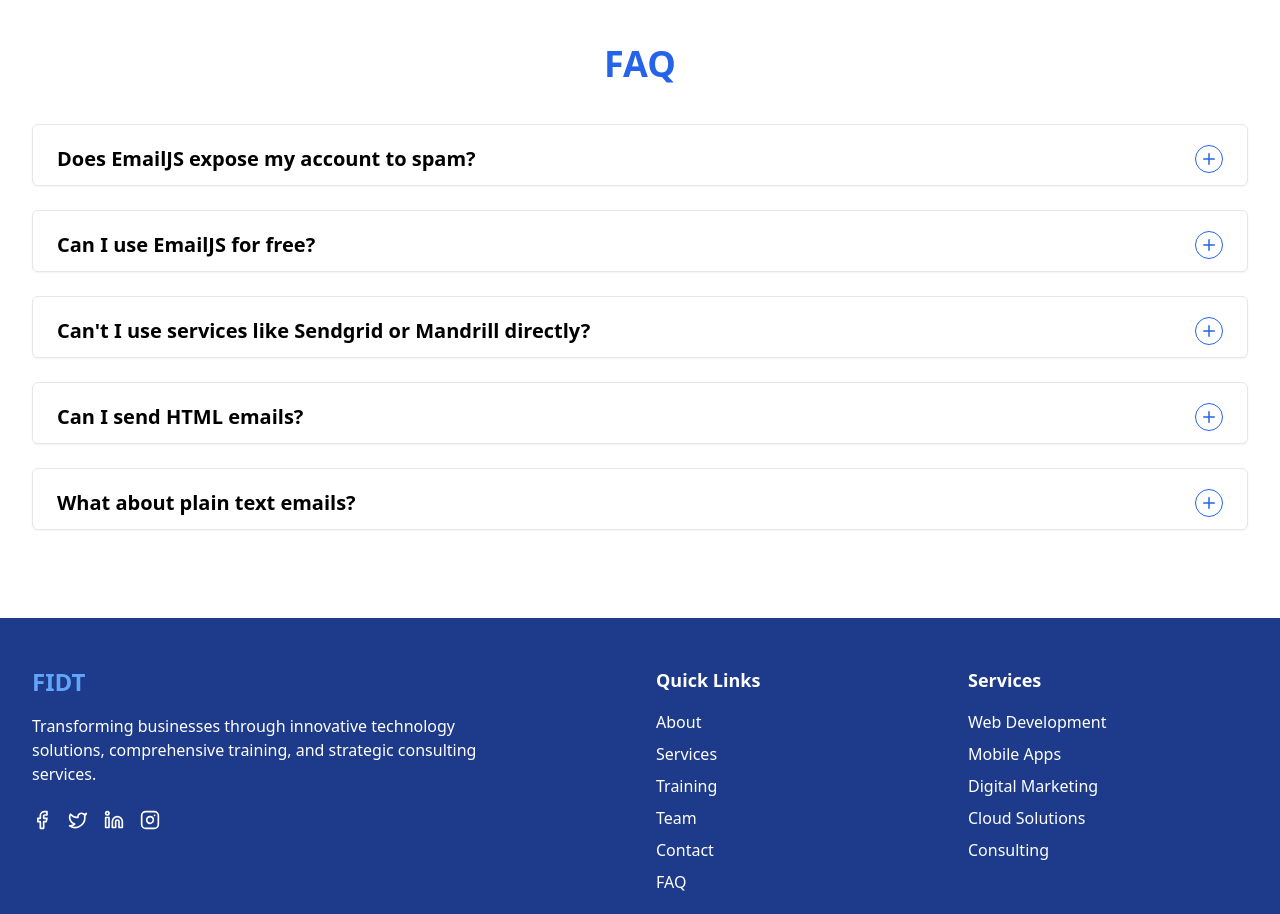
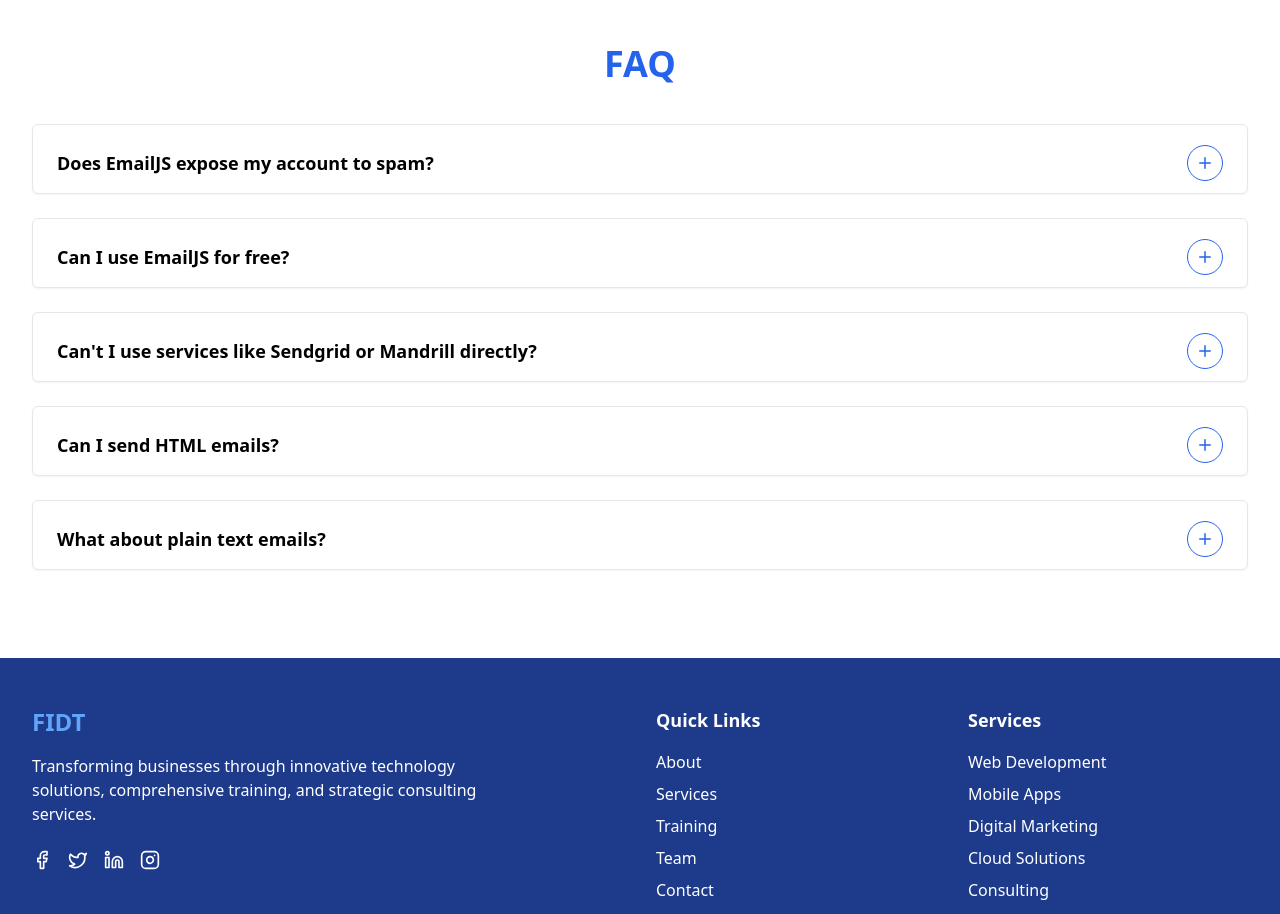
Before and after one commit to huuhoang231103/FIDT-LandingPage, a React (Vite) app: page / in a window 1280 px wide. Shown: the part 5960-6874 px from the top of the page. Built offline with nearby package versions, Linux system fonts and the light colour scheme.

Commit message:
complete

```diff
--- a/src/components/sections/FAQ.jsx
+++ b/src/components/sections/FAQ.jsx
@@ -29,7 +29,7 @@
   }
 ];
 
-// Animation config for section appearance
+// Animation config
 const containerVariants = {
   hidden: {},
   visible: {
@@ -39,7 +39,6 @@
   }
 };
 
-// Animation for each question box
 const itemVariants = {
   hidden: { opacity: 0, y: 30 },
   visible: {
@@ -50,15 +49,11 @@
 };
 
 const FAQ = () => {
-  // Store multiple open indexes
   const [openIndexes, setOpenIndexes] = useState([]);
 
-  // Toggle each index on click
   const toggleIndex = (index) => {
     setOpenIndexes((prev) =>
-      prev.includes(index)
-        ? prev.filter((i) => i !== index)
-        : [...prev, index]
+      prev.includes(index) ? prev.filter((i) => i !== index) : [...prev, index]
     );
   };
 
@@ -71,7 +66,6 @@
       whileInView="visible"
       viewport={{ once: true, amount: 0.2 }}
     >
-      {/* Section heading with fade-in */}
       <motion.h1
         className="text-4xl font-bold text-center text-blue-600 mb-10"
         initial={{ opacity: 0, y: 20 }}
@@ -82,7 +76,6 @@
         FAQ
       </motion.h1>
 
-      {/* Render each FAQ item */}
       {faqData.map((item, index) => {
         const isOpen = openIndexes.includes(index);
 
@@ -92,23 +85,20 @@
             variants={itemVariants}
             className="mb-6 border border-gray-200 rounded-md shadow-sm bg-white"
           >
-            {/* Full clickable button for question */}
             <button
               onClick={() => toggleIndex(index)}
-              className="w-full px-6 pt-5 pb-3 flex justify-between items-start text-left focus:outline-none hover:bg-gray-50 transition-colors"
+              className="w-full px-4 md:px-6 pt-5 pb-3 flex items-center justify-between text-left gap-4 hover:bg-gray-50 transition-colors focus:outline-none"
             >
-              {/* Question text */}
               <div
-                className={`text-lg md:text-xl font-semibold ${
+                className={`text-base md:text-lg font-semibold flex-1 ${
                   isOpen ? "text-blue-600" : "text-black"
                 }`}
               >
                 {item.question}
               </div>
 
-              {/* Toggle icon */}
               <div
-                className={`w-7 h-7 flex items-center justify-center rounded-full border border-blue-600 transition-all duration-300 ${
+                className={`flex-shrink-0 aspect-square w-8 sm:w-9 flex items-center justify-center rounded-full border border-blue-600 transition-all duration-300 ${
                   isOpen ? "bg-blue-600 text-white" : "text-blue-600"
                 }`}
               >
@@ -116,7 +106,6 @@
               </div>
             </button>
 
-            {/* Answer section with animation */}
             <AnimatePresence initial={false}>
               {isOpen && (
                 <motion.div
@@ -126,7 +115,7 @@
                   exit={{ opacity: 0, scaleY: 0.95 }}
                   transition={{ duration: 0.3, ease: "easeInOut" }}
                   style={{ transformOrigin: "top" }}
-                  className="px-6 pb-6 text-gray-700 text-base md:text-lg"
+                  className="px-4 md:px-6 pb-6 text-gray-700 text-sm md:text-base"
                 >
                   <hr className="border-t border-gray-200 my-3" />
                   <div className="whitespace-pre-line">{item.answer}</div>
```
